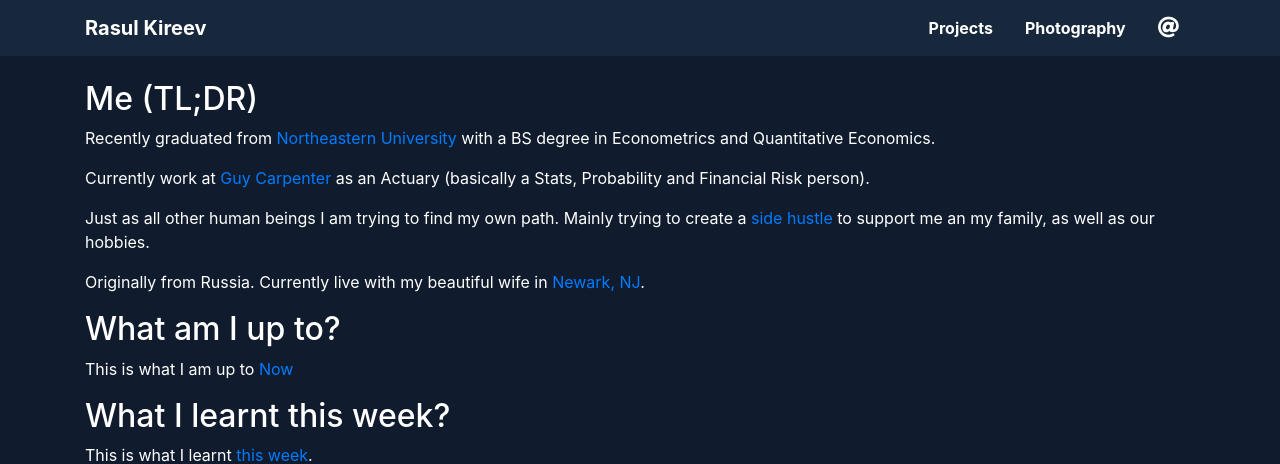
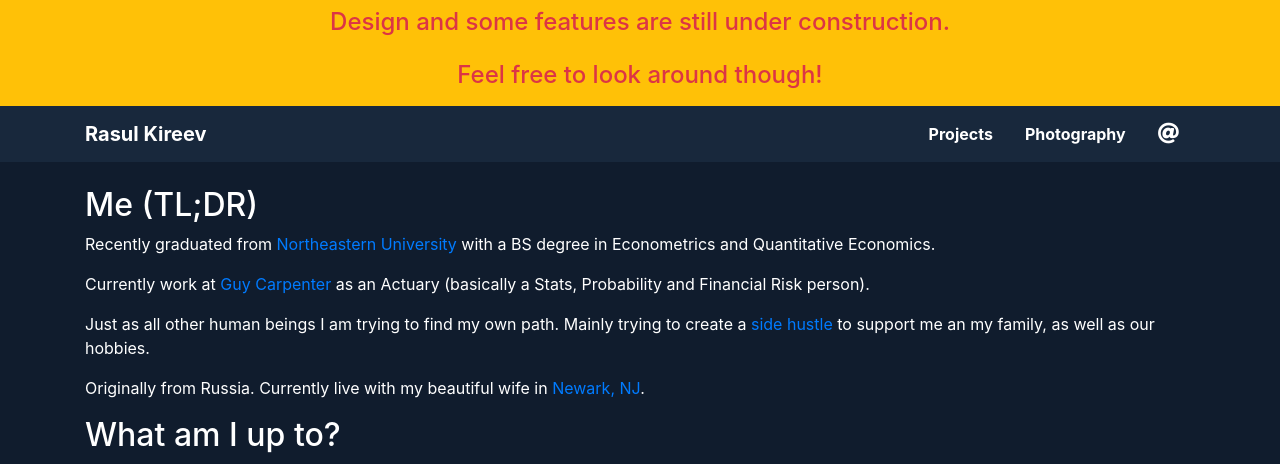
Before and after one commit to rasulkireev/django-personal-website, a Django app: page / in a window 1280 px wide. Shown: the top 464 px of the page. Run offline with Django 3.2, Linux system fonts and the light colour scheme; some libraries are stand-ins or nearby versions.

Commit message:
design updates

```diff
--- a/templates/base.html
+++ b/templates/base.html
@@ -17,6 +17,14 @@
     <title>rasulkireev</title>
   </head>
   <body>
+
+    <nav class="navbar navbar-expand-sm bg-warning">
+      <span class="container d-flex justify-content-center"><h4 class="text-danger">Design and some features are still under construction.</h4></span>
+    </nav>
+
+    <nav class="navbar navbar-expand-sm bg-warning">
+      <span class="container d-flex justify-content-center"><h4 class="text-danger">Feel free to look around though!</h4></span>
+    </nav>
 
     <nav class="navbar navbar-expand-sm justify-content-between mb-4">
       <div class="container">
```
